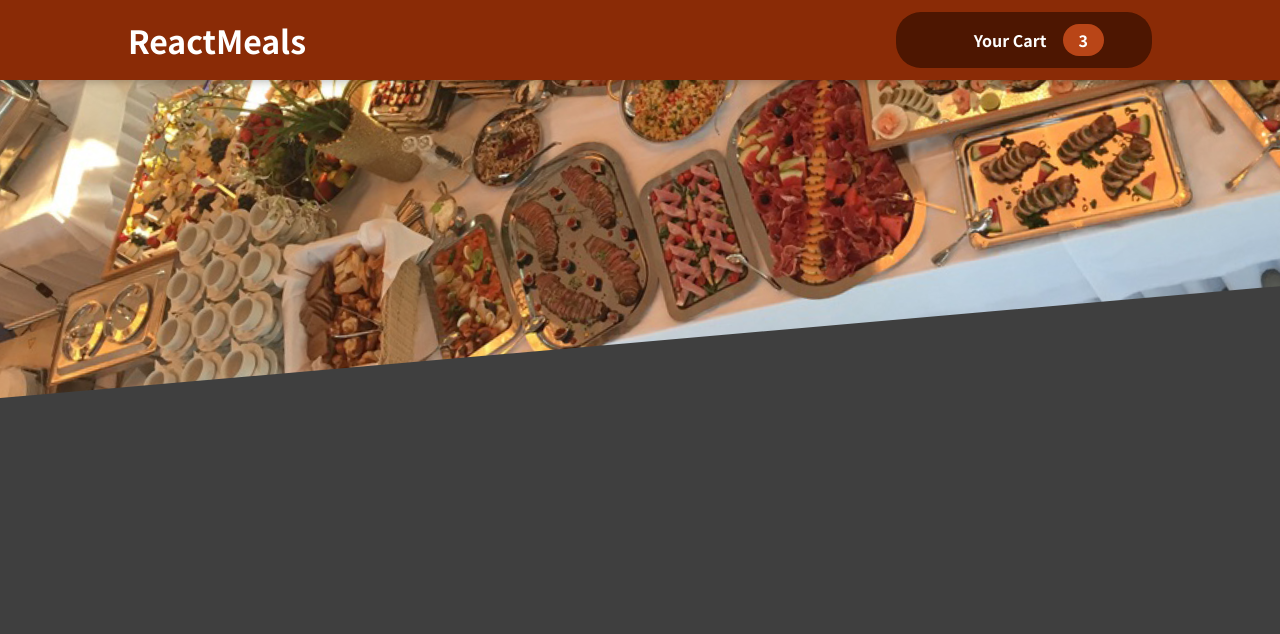
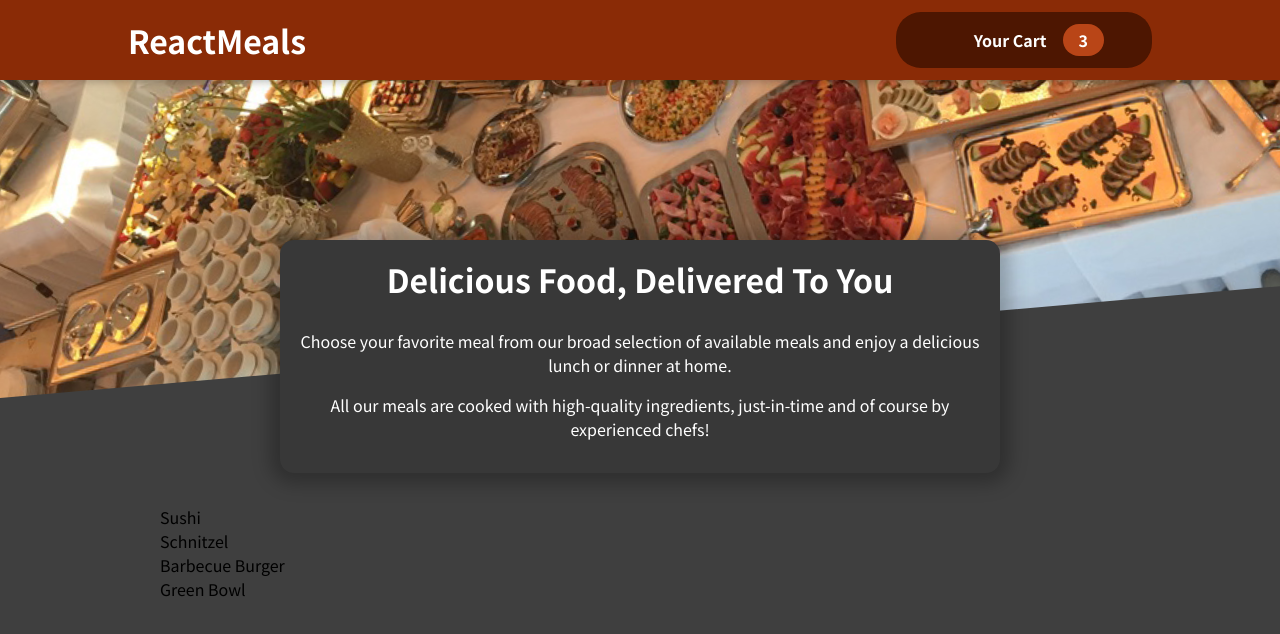
Before and after one commit to mosi3883/react-order-food-practice, a React (Create React App) app: page / in a window 1280 px wide. Shown: the top 634 px of the page. Built offline with nearby package versions, Linux system fonts and the light colour scheme; some icons are missing.

Commit message:
adding Meals component 11-5

```diff
--- a/src/App.js
+++ b/src/App.js
@@ -1,9 +1,13 @@
 import Header from './components/Layout/Header';
 import React from 'react';
+import Meals from './components/Meals/Meals';
 function App() {
   return (
     <React.Fragment>
       <Header />
+      <main>
+        <Meals />
+      </main>
     </React.Fragment>
   );
 }
--- /dev/null
+++ b/src/components/Meals/AvailableMeals.jsx
@@ -0,0 +1,39 @@
+import classes from './AvailableMeals.module.css';
+
+const DUMMY_MEALS = [
+  {
+    id: 'm1',
+    name: 'Sushi',
+    description: 'Finest fish and veggies',
+    price: 22.99,
+  },
+  {
+    id: 'm2',
+    name: 'Schnitzel',
+    description: 'A german specialty!',
+    price: 16.5,
+  },
+  {
+    id: 'm3',
+    name: 'Barbecue Burger',
+    description: 'American, raw, meaty',
+    price: 12.99,
+  },
+  {
+    id: 'm4',
+    name: 'Green Bowl',
+    description: 'Healthy...and green...',
+    price: 18.99,
+  },
+];
+
+const AvailableMeals = () => {
+  const mealsList = DUMMY_MEALS.map((meal) => <li key={meal.id}>{meal.name}</li>);
+  return (
+    <section className={classes.meals}>
+      <ul>{mealsList}</ul>
+    </section>
+  );
+};
+
+export default AvailableMeals;
--- /dev/null
+++ b/src/components/Meals/AvailableMeals.module.css
@@ -0,0 +1,24 @@
+.meals {
+  max-width: 60rem;
+  width: 90%;
+  margin: 2rem auto;
+  animation: meals-appear 1s ease-out forwards;
+}
+
+.meals ul {
+  list-style: none;
+  margin: 0;
+  padding: 0;
+}
+
+@keyframes meals-appear {
+  from {
+    opacity: 0;
+    transform: translateY(3rem);
+  }
+
+  to {
+    opacity: 1;
+    transform: translateY(0);
+  }
+}
--- /dev/null
+++ b/src/components/Meals/Meals.jsx
@@ -0,0 +1,14 @@
+import React from 'react';
+import AvailableMeals from './AvailableMeals';
+import MealsSummary from './MealsSummary';
+
+const Meals = () => {
+  return (
+    <React.Fragment>
+      <MealsSummary />
+      <AvailableMeals />
+    </React.Fragment>
+  );
+};
+
+export default Meals;
--- /dev/null
+++ b/src/components/Meals/MealsSummary.jsx
@@ -0,0 +1,18 @@
+import classes from './MealsSummary.module.css';
+const MealsSummary = () => {
+  return (
+    <section className={classes.summary}>
+      <h2>Delicious Food, Delivered To You</h2>
+      <p>
+        Choose your favorite meal from our broad selection of available meals and enjoy a
+        delicious lunch or dinner at home.
+      </p>
+      <p>
+        All our meals are cooked with high-quality ingredients, just-in-time and of course by
+        experienced chefs!
+      </p>
+    </section>
+  );
+};
+
+export default MealsSummary;
--- /dev/null
+++ b/src/components/Meals/MealsSummary.module.css
@@ -0,0 +1,18 @@
+.summary {
+  text-align: center;
+  max-width: 45rem;
+  width: 90%;
+  margin: auto;
+  margin-top: -10rem;
+  position: relative;
+  background-color: #383838;
+  color: white;
+  border-radius: 14px;
+  padding: 1rem;
+  box-shadow: 0 1px 18px 10px rgba(0, 0, 0, 0.25);
+}
+
+.summary h2 {
+  font-size: 2rem;
+  margin-top: 0;
+}
```
